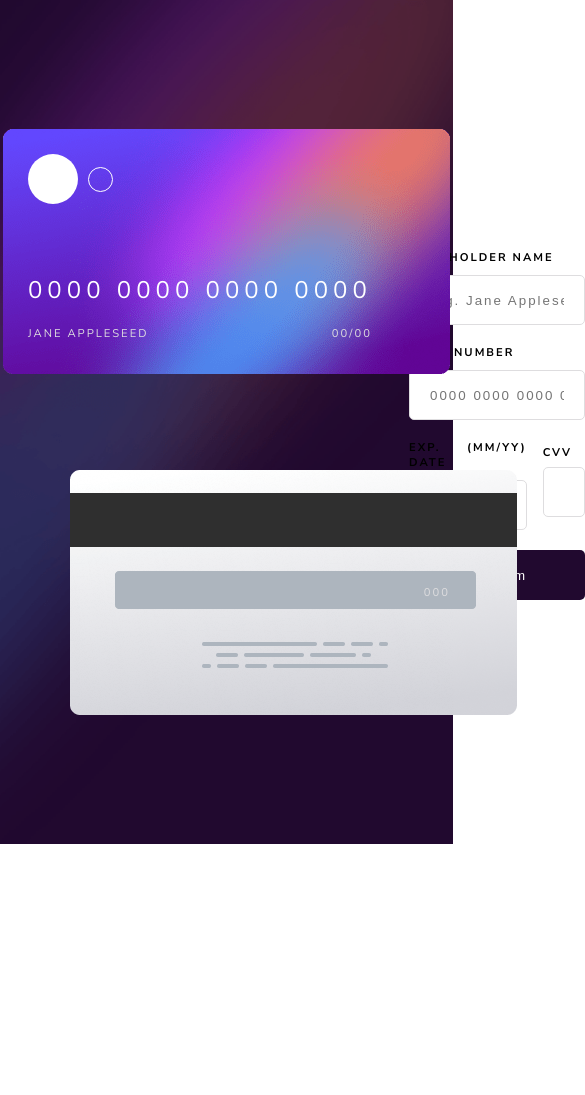
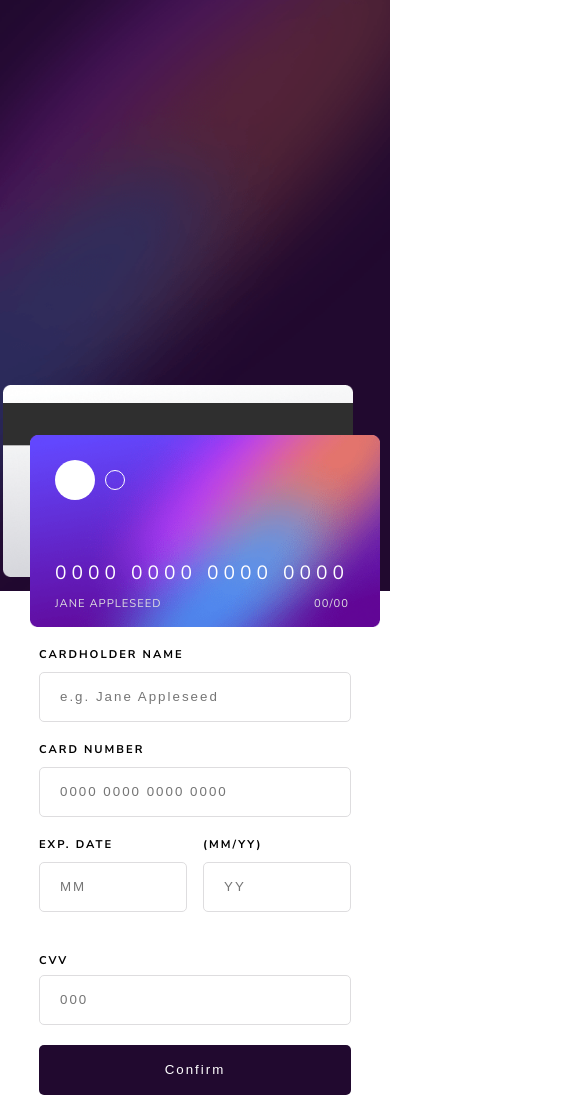
Before and after one commit to sajeell/interactive-card-challenge-2, a plain HTML site: page index.html in a window 390 px wide. Shown: the whole page, 585 px wide, since content can reach past the window. Before the commit the page ends 850 px from the top, so only its background shows below. Drawn offline with Linux system fonts and the light colour scheme.

Commit message:
:construction: Mobile View Done

```diff
--- a/index.html
+++ b/index.html
@@ -26,7 +26,7 @@
           <img src="./images/bg-main-desktop.png" alt="bg-pattern-top" />
         </div>
         <div class="cards-wrapper">
-          <div class="card">
+          <div class="card front">
             <div class="card-top">
               <img src="./images/bg-card-front.png" alt="Card Front" />
             </div>
@@ -44,7 +44,7 @@
               </div>
             </div>
           </div>
-          <div class="card">
+          <div class="card back">
             <div class="card-top">
               <img src="./images/bg-card-back.png" alt="Card Back" />
             </div>
--- a/style.css
+++ b/style.css
@@ -186,3 +186,88 @@ main {
   letter-spacing: 2px;
   cursor: pointer;
 }
+
+@media (max-width: 600px) {
+  main {
+    display: flex;
+    flex-direction: column;
+    align-items: center;
+    justify-content: center;
+  }
+
+  .left {
+    display: flex;
+    flex-direction: column;
+  }
+
+  .bg img {
+    height: 70vh;
+    width: 100vw;
+  }
+
+  .card-top img {
+    width: 350px;
+  }
+
+  .expiry-row {
+    grid-template-columns: 1fr;
+  }
+
+  form {
+    margin-top: 50px;
+  }
+
+  .cards-wrapper {
+    bottom: 25%;
+    flex-direction: column-reverse;
+  }
+
+  .front {
+    position: absolute;
+  }
+
+  .back {
+    margin-bottom: 50px;
+    margin-right: 200px;
+  }
+
+  #card-cvv {
+    visibility: hidden;
+  }
+
+  #big-circle {
+    width: 40px;
+    height: 40px;
+  }
+
+  #small-circle {
+    width: 20px;
+    height: 20px;
+  }
+
+  #card-number {
+    font-size: 1.2rem;
+    letter-spacing: 5px;
+  }
+
+  .card-owner-details {
+    margin-top: 10px;
+  }
+
+  .front-card-content-row:last-child {
+    margin-top: 60px;
+  }
+
+  .card-owner-details > span {
+    font-size: 0.7rem;
+    letter-spacing: 1px;
+  }
+
+  #card-cvv {
+    top: 75%;
+  }
+
+  .right {
+    width: 80%;
+  }
+}
```
